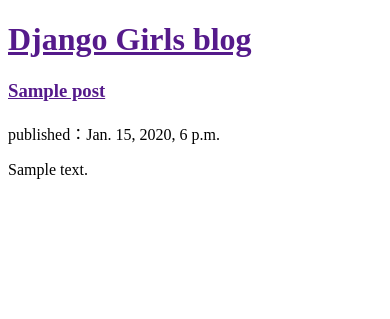
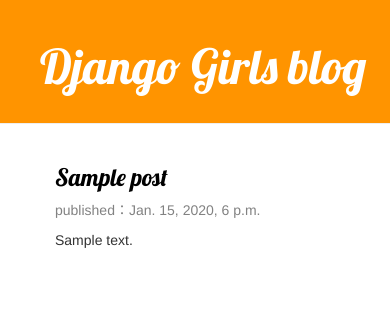
Before and after one commit to YeJeff/my-first-blog, a Django app: template blog/templates/blog/post_list.html in a window 390 px wide. Shown: the top 319 px of the page. Run offline with Django 3.2, Linux system fonts and the light colour scheme; the template is opened without the code that fills it: values that come from a table or form of the project are taken from there, others are empty; tables that the repository leaves empty hold one stand-in row (values such as "Sample post"); some libraries are stand-ins or nearby versions.

Commit message:
Add css.

```diff
--- /dev/null
+++ b/blog/static/css/blog.css
@@ -0,0 +1,52 @@
+.page-header {
+    background-color: #FF9400;
+    margin-top: 0;
+    padding: 20px 20px 20px 40px;
+}
+
+.page-header, .page-header h1 a, .page-header h1 a:visited, .page-header h1 a:active {
+    color: #FFFFFF;
+    font-size: 36pt;
+    text-decoration: none;
+}
+
+.content {
+    margin-left: 40px;
+}
+
+h1, h2, h3, h4 {
+    font-family: 'Lobster', cursive;
+}
+
+.date {
+    color: #828282;
+}
+
+.save {
+    float:right;
+}
+
+.post-form textarea, .post-form input {
+    width: 100%;
+}
+
+.top-menu, .top-menu:hover, .top-menu:visited {
+    color: #FFFFFF;
+    float: right;
+    font-size: 26pt;
+    margin-right: 20px;
+}
+
+.post {
+    margin-bottom: 70px;
+}
+
+.post h3 a, .post h3 a:visited {
+    color: #000000;
+}
+/*
+body {
+    padding-left: 15px;
+    padding-right: 15px;
+}
+*/
--- a/blog/templates/blog/post_list.html
+++ b/blog/templates/blog/post_list.html
@@ -1,19 +1,30 @@
 <!DOCTYPE html>
+{% load staticfiles %}
 <html>
 	<head>
 		<title>Django Girls blog</title>
+                <link rel="stylesheet" href="https://maxcdn.bootstrapcdn.com/bootstrap/3.3.7/css/bootstrap-theme.min.css">
+                <link rel="stylesheet" href="https://maxcdn.bootstrapcdn.com/bootstrap/3.3.7/css/bootstrap.min.css">
+                <link href="//fonts.googleapis.com/css?family=Lobster&subset=latin,latin-ext" rel="stylesheet" type="text/css">
+                <link rel="stylesheet" href="{% static 'css/blog.css' %}">
 	</head>
 	<body>
-		<div>
+		<div class="page-header">
 			<h1><a href="">Django Girls blog</a></h1>
 		</div>
-		<div>
-                         {% for post in posts %}
-                             <div>
-                                     <h3><a href="">{{ post.title }}</a></h3>
-                                     <p>published：{{ post.published_date }}</p>
-                                     <p>{{ post.text|linebreaksbr }}</p>
+		<div class="content container">
+                         <div class="row">
+                             <div class="col-md-8">
+                                 {% for post in posts %}
+                                     <div class="post">
+                                         <h3><a href="">{{ post.title }}</a></h3>
+                                         <div class="date">
+                                             <p>published：{{ post.published_date }}</p>
+                                         </div>
+                                         <p>{{ post.text|linebreaksbr }}</p>
+                                     </div>
+                                 {% endfor %}
                              </div>
-                         {% endfor %}
+                         </div>
 		</div>
 </html>
```
